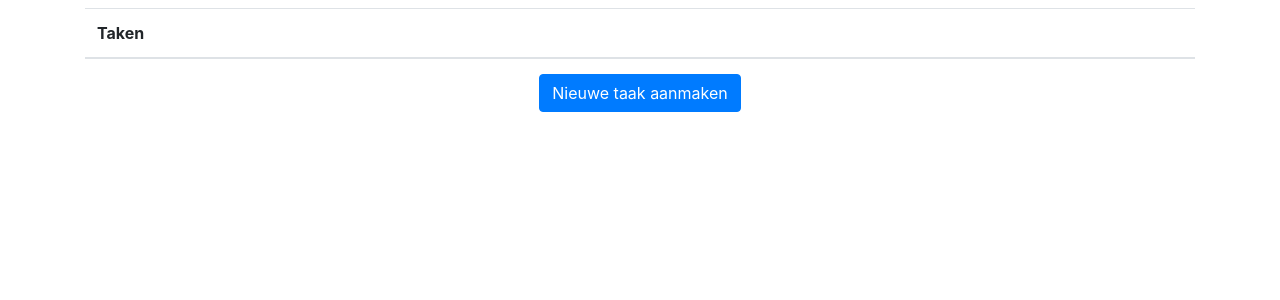
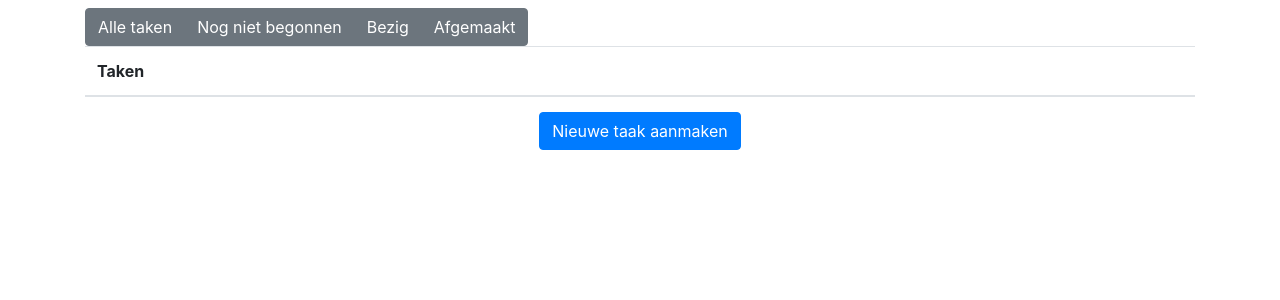
Before and after one commit to DamianDeMie/BackendToDoList, a PHP site: page /php/showList.php in a window 1280 px wide. Shown: the top 300 px of the page. Run offline with PHP 8.4, Linux system fonts and the light colour scheme; tables that the repository leaves empty hold one stand-in row (values such as "Sample post"); lists and menus that the app fills with data are empty; some libraries are stand-ins or nearby versions.

Commit message:
started work on filtering

```diff
--- a/php/showList.php
+++ b/php/showList.php
@@ -33,6 +33,13 @@ $result2 = $stmt2->fetchAll();
     <div class="container">
         <h1><?php echo $result['list_name'] ?></h1>
         <table class="table">
+            <div class="btn-group" role="group" aria-label="Basic example">
+                <button type="button" onclick="filterTasks('Alles')" class="btn btn-secondary">Alle taken</button>
+                <button type="button" onclick="filterTasks('Nog niet begonnen')" class="btn btn-secondary">Nog niet begonnen</button>
+                <button type="button" onclick="filterTasks('Bezig')" class="btn btn-secondary">Bezig</button>
+                <button type="button" onclick="filterTasks('Afgemaakt')" class="btn btn-secondary">Afgemaakt</button>
+
+            </div>
             <thead>
                 <tr>
                     <th scope="col">Taken</th>
@@ -43,14 +50,13 @@ $result2 = $stmt2->fetchAll();
                 <?php
                 foreach ($result2 as $row) {
                 ?>
-
-                    <tr>
+                    <tr class="tasksTable <?php echo $row['task_status'] ?>">
                         <td><?php echo $row['task_name'] ?></td>
                         <td class="text-right">
                             <a class="btn btn-warning" href='updateTask.php?id=<?php echo $row['task_id'] ?>'>
                                 <i class=" far fa-edit"></i>
                             </a>
-                            <a class="btn btn-danger" href='deleteTask.php?id=<?php echo $row['task_id'] ?>?>'>
+                            <a class="btn btn-danger" href='deleteTask.php?id=<?php echo $row['task_id'] ?>'>
                                 <i class="fas fa-trash-alt"></i>
                             </a>
                         </td>
```
